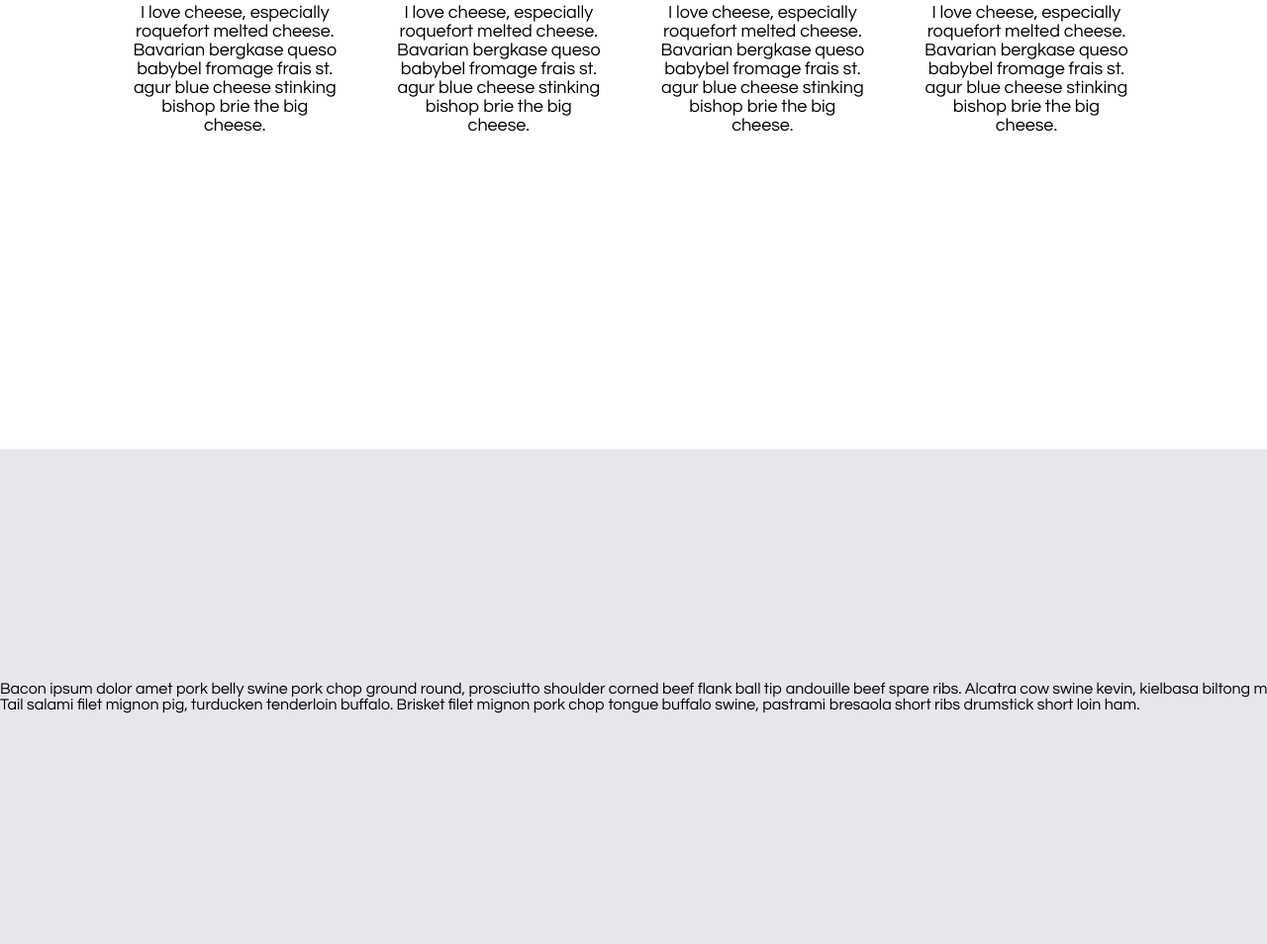
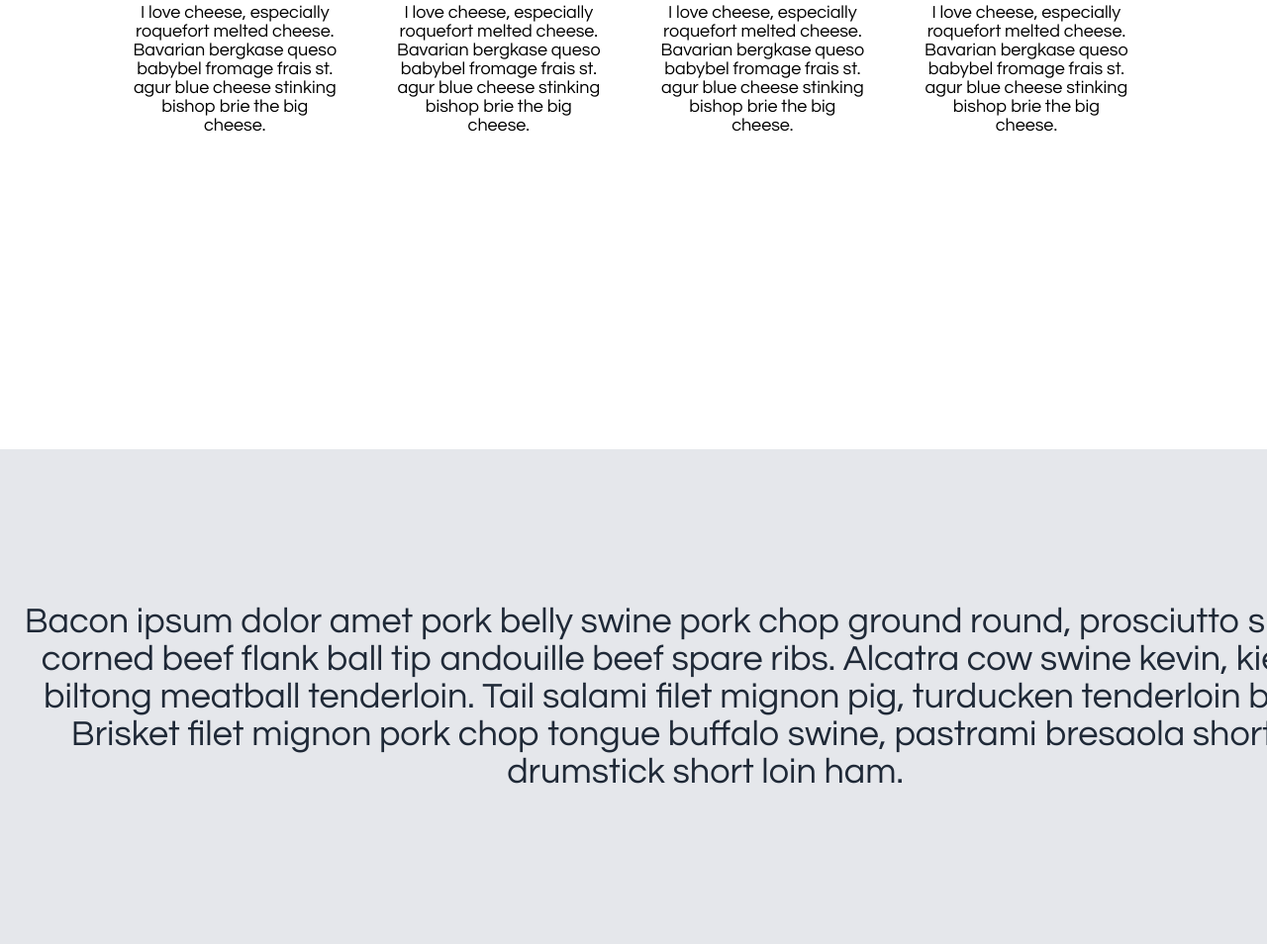
Before and after one commit to rehel9/Landing_Page, a plain HTML site: page index.html in a window 1280 px wide. Shown: the part 1155-2109 px from the top of the page at 99% size. Drawn offline with Linux system fonts and the light colour scheme.

Commit message:
Add text styling to quote part

```diff
--- a/styles.css
+++ b/styles.css
@@ -141,9 +141,13 @@ button {
 /* Starts quote*/
 .quote {
     background: #e5e7eb;
+    text-align: center;
+    font-size: 36px;
+    color: #1f2937;
     height: 500px;
     width: auto;
     display: flex;
+    flex-flow: column wrap;
     justify-content: center;
     align-items: center;
 
```
